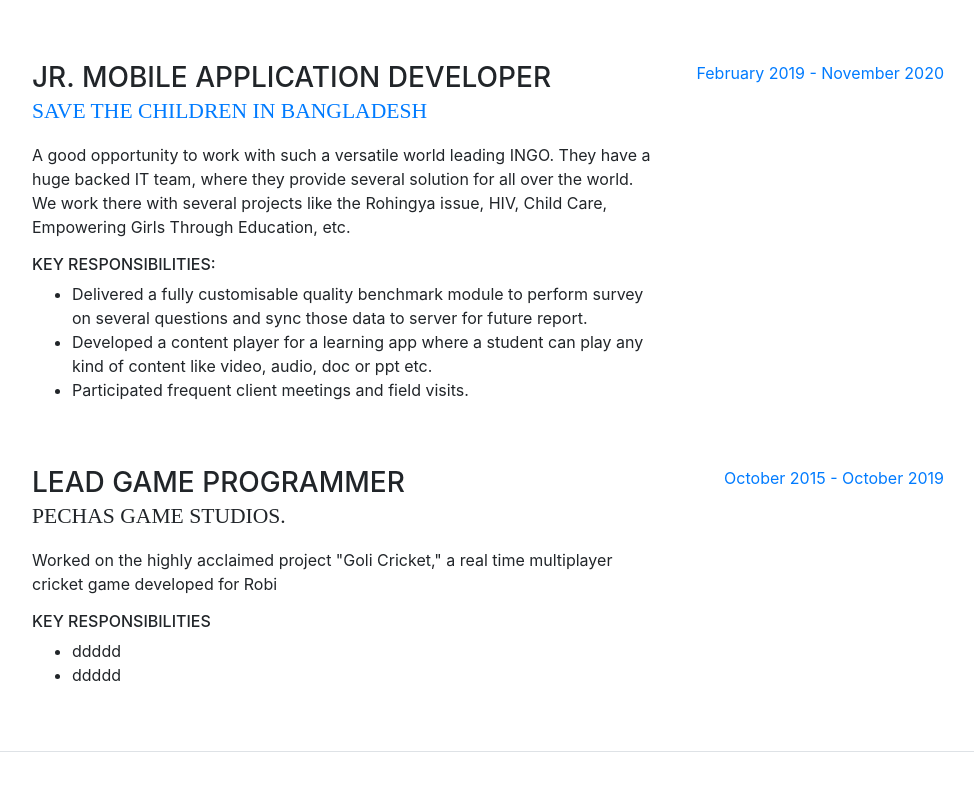
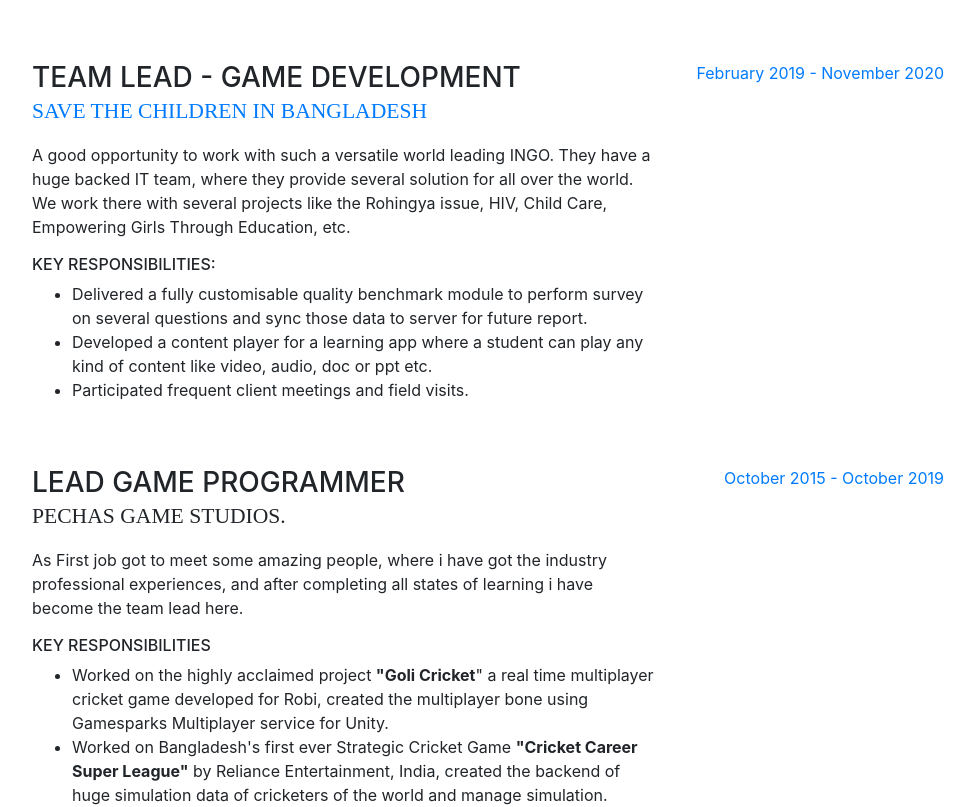
Before and after one commit to gmostofa/gmostofa.github.io, a website with bundled scripts: page index.html in a window 1280 px wide. Shown: the part 1993-2800 px from the top of the page, without its empty margins (288-1262 px from the left). Built offline with nearby package versions, Linux system fonts and the light colour scheme; a web font is replaced by a local one.

Commit message:
work experience update going on.

```diff
--- a/index.html
+++ b/index.html
@@ -170,7 +170,7 @@
 
           <div class="resume-item d-flex flex-column flex-md-row mb-5">
             <div class="resume-content mr-auto">
-              <h3 class="mb-0">Jr. Mobile Application Developer</h3>
+              <h3 class="mb-0">Team Lead - Game Development</h3>
               <a href="https://bangladesh.savethechildren.net/" target=”_blank”><div class="subheading mb-3">Save the Children in Bangladesh</div></a>
               <p>A good opportunity to work with such a versatile world leading INGO. They have a huge backed IT team, where they provide several solution for all over the world. We work there with several projects like the Rohingya issue, HIV, Child Care, Empowering Girls Through Education, etc.</p>
               <h6>Key Responsibilities:</h6>
@@ -189,11 +189,11 @@
             <div class="resume-content mr-auto">
               <h3 class="mb-0">Lead Game Programmer</h3>
               <div class="subheading mb-3">Pechas Game Studios.</div>
-              <p>Worked on the highly acclaimed project "Goli Cricket," a real time multiplayer cricket game developed for Robi</p>
+              <p>As First job got to meet some amazing people, where i have got the industry professional experiences, and after completing all states of learning i have become the team lead here.</p>
               <h6>Key Responsibilities</h6>
               <ul>
-                <li>ddddd  </li>
-                <li>ddddd  </li>
+                <li>Worked on the highly acclaimed project <b>"Goli Cricket</b>" a real time multiplayer cricket game developed for Robi, created the multiplayer bone using Gamesparks Multiplayer service for Unity.</li>
+                <li>Worked on Bangladesh's first ever Strategic Cricket Game <b>"Cricket Career Super League"</b> by Reliance Entertainment, India, created the backend of huge simulation data of cricketers of the world and manage simulation.  </li>
               </ul>
             </div>
             <div class="resume-date text-md-right">
```
